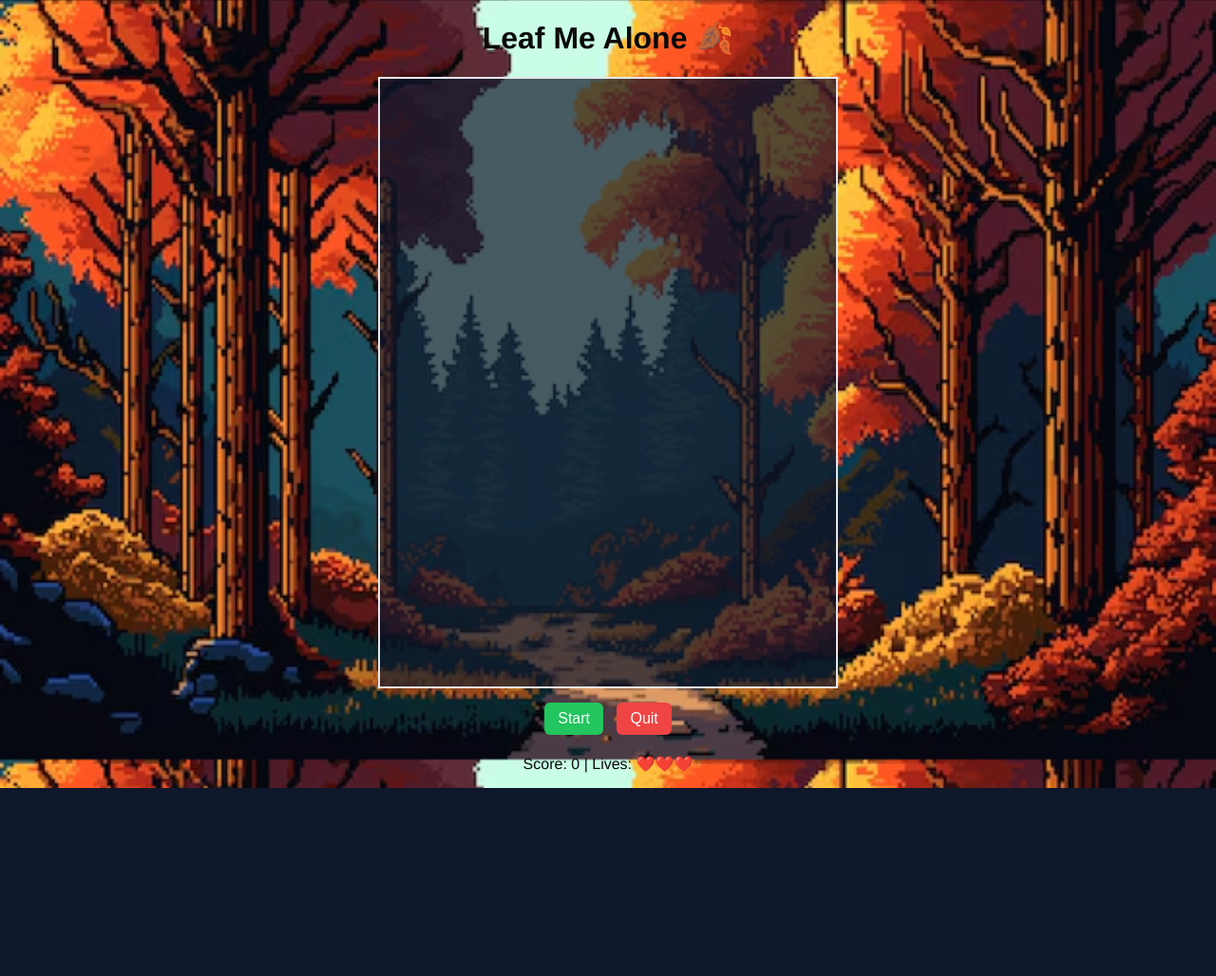
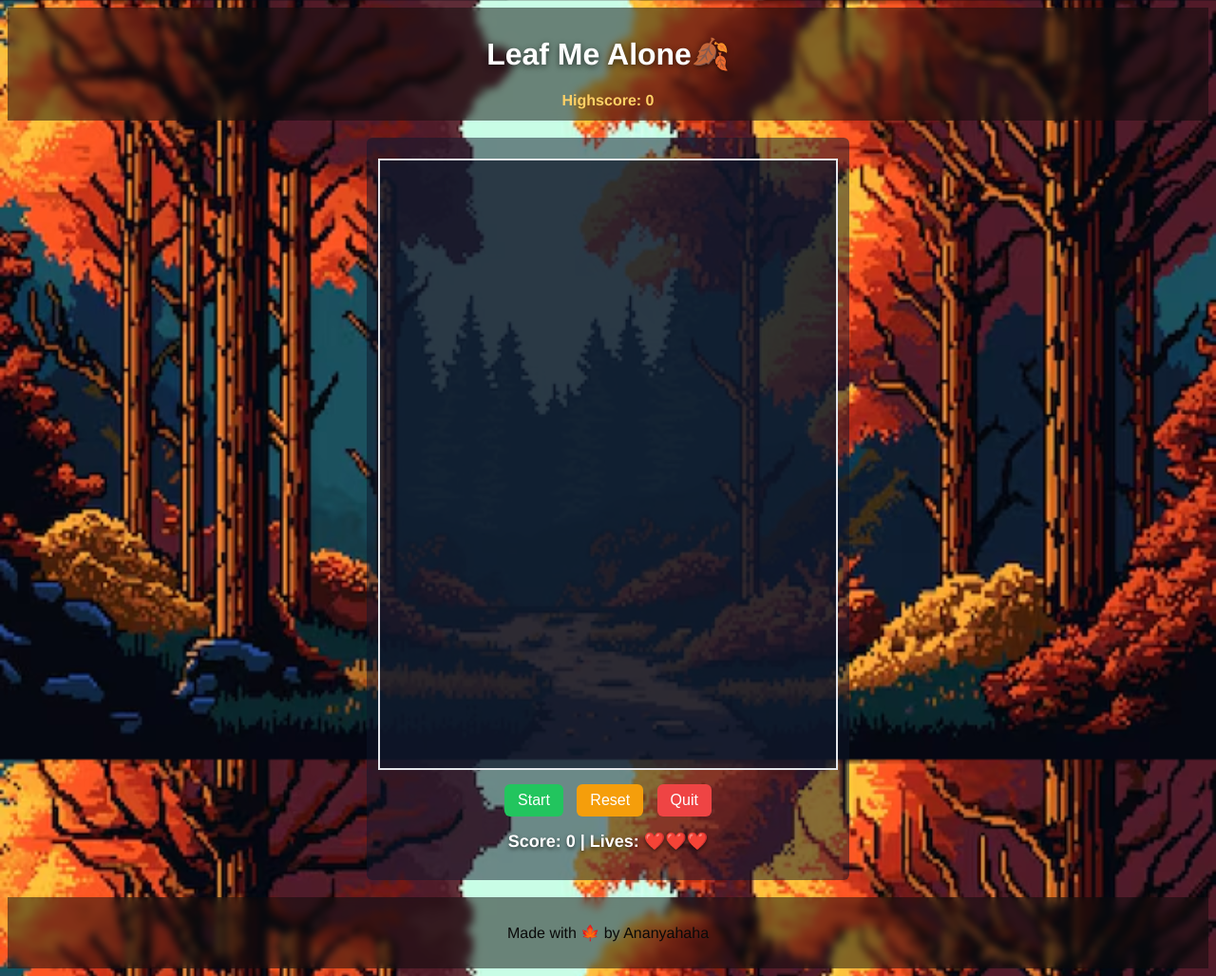
Before and after one commit to AnanyaMMenon/Leaf-Me-Alone, a plain HTML site: page index.html in a window 1280 px wide. Shown: the whole page at 95% size. Before the commit the page ends 830 px from the top, so only its background shows below. Drawn offline with Linux system fonts and the light colour scheme.

Commit message:
Updated the code

```diff
--- a/game.js
+++ b/game.js
@@ -34,6 +34,14 @@ let basket = {
 let score = 0;
 let lives = 3;
 let running = false;
+// load highscore from localStorage
+let highscore = 0;
+try {
+  const stored = localStorage.getItem('leaf_highscore');
+  if (stored) highscore = parseInt(stored, 10) || 0;
+} catch (e) {
+  // ignore
+}
 
 function Leaf() {
   this.r = Math.random() * 10 + 10;
@@ -278,6 +286,13 @@ function spawnLeaf() {
 
 function updateHUD() {
   document.getElementById("score").textContent = `Score: ${score} | Lives: ${"❤️".repeat(lives)}`;
+  // update header highscore display
+  if (score > highscore) {
+    highscore = score;
+    try { localStorage.setItem('leaf_highscore', String(highscore)); } catch (e) {}
+  }
+  const hsEl = document.getElementById('highscore');
+  if (hsEl) hsEl.textContent = `Highscore: ${highscore}`;
 }
 
 function startGame() {
@@ -290,18 +305,45 @@ function startGame() {
   spawnLeaf();
 }
 
+function resetGame() {
+  // reset everything to initial state but don't auto-start
+  running = false;
+  score = 0;
+  lives = 3;
+  leaves = [];
+  basket.fullness = 0;
+  basket.open = 0;
+  basket.openTarget = 0;
+  basket.handleBounce = 0;
+  basket.handleTilt = 0;
+  basket.fullAnimTimer = 0;
+  updateHUD();
+  // clear canvas to remove lingering visuals
+  ctx.clearRect(0, 0, WIDTH, HEIGHT);
+}
+
 function stopGame() {
   running = false;
-  ctx.fillStyle = "#e5e7eb";
   ctx.font = "22px Helvetica";
-  ctx.fillText("Game Over — Score: " + score, WIDTH / 2 - 130, HEIGHT / 2);
+  ctx.textAlign = 'center';
+  ctx.textBaseline = 'middle';
+  ctx.lineWidth = 4;
+  ctx.strokeStyle = 'rgba(0,0,0,0.7)';
+  ctx.fillStyle = '#e5e7eb';
+  ctx.strokeText("Game Over — Score: " + score, WIDTH / 2, HEIGHT / 2);
+  ctx.fillText("Game Over — Score: " + score, WIDTH / 2, HEIGHT / 2);
 }
 
 function gameOver() {
   running = false;
-  ctx.fillStyle = "#e5e7eb";
   ctx.font = "22px Helvetica";
-  ctx.fillText("Game Over — Score: " + score, WIDTH / 2 - 130, HEIGHT / 2);
+  ctx.textAlign = 'center';
+  ctx.textBaseline = 'middle';
+  ctx.lineWidth = 4;
+  ctx.strokeStyle = 'rgba(0,0,0,0.7)';
+  ctx.fillStyle = '#e5e7eb';
+  ctx.strokeText("Game Over — Score: " + score, WIDTH / 2, HEIGHT / 2);
+  ctx.fillText("Game Over — Score: " + score, WIDTH / 2, HEIGHT / 2);
 }
 
 // controls
--- a/index.html
+++ b/index.html
@@ -2,17 +2,30 @@
 <html lang="en">
 <head>
   <meta charset="UTF-8">
-  <title>Falling Leaf Catch 🍂</title>
+  <title>Leaf Me Alone🍂</title>
   <link rel="stylesheet" href="style.css">
 </head>
 <body>
-  <h1>Leaf Me Alone 🍂</h1>
+  <header class="site-header">
+    <h1>Leaf Me Alone🍂</h1>
+      <div id="highscore">Highscore: 0</div>
+  </header>
+
+  <main class="game-wrap">
+    <div class="game-panel">
       <canvas id="gameCanvas" width="480" height="640"></canvas>
       <div class="controls">
         <button onclick="startGame()">Start</button>
+        <button onclick="resetGame()">Reset</button>
         <button onclick="stopGame()">Quit</button>
       </div>
       <p id="score">Score: 0 | Lives: ❤️❤️❤️</p>
+    </div>
+  </main>
+
+  <footer class="site-footer">
+    <p>Made with 🍁 by Ananyahaha</p>
+  </footer>
   <script src="game.js"></script>
 </body>
 </html>
--- a/style.css
+++ b/style.css
@@ -4,6 +4,39 @@ body {
   color: #0a0a0a;
   font-family: 'Helvetica', sans-serif;
   text-align: center;
+}
+/* make title more visible */
+h1 {
+  font-size: 32px;
+  font-weight: 700;
+  color: #ffffff;
+  margin-top: 18px;
+  text-shadow: 0 2px 6px rgba(0,0,0,0.6);
+}
+
+.site-header, .site-footer {
+  background: rgba(10, 10, 10, 0.5);
+  backdrop-filter: blur(4px);
+  padding: 12px 0;
+}
+
+#highscore {
+  color: #ffd166;
+  font-weight: 700;
+  margin-top: 6px;
+}
+
+.game-wrap {
+  display: flex;
+  justify-content: center;
+  padding: 18px 0;
+}
+
+.game-panel {
+  background: rgba(15,23,42,0.5);
+  padding: 12px;
+  border-radius: 6px;
+  display: inline-block;
 }
 canvas {
   /* keep a dark canvas background so UI text is readable */
@@ -25,6 +58,23 @@ button {
   border-radius: 6px;
   cursor: pointer;
 }
-button:nth-child(2) {
-  background: #ef4444;
+/* controls buttons: Start (1), Reset (2), Quit (3) */
+.controls button:nth-child(1) {
+  background: #22c55e; /* Start - green */
 }
+.controls button:nth-child(2) {
+  background: #f59e0b; /* Reset - amber */
+  color: #fff;
+}
+.controls button:nth-child(3) {
+  background: #ef4444; /* Quit - red */
+}
+
+/* HUD (score/lives) styling */
+#score {
+  font-size: 18px;
+  font-weight: 700;
+  color: #fff;
+  text-shadow: 0 2px 4px rgba(0,0,0,0.6);
+  margin-top: 8px;
+}
```
Lines whose indentation alone changed are shown as unchanged.
